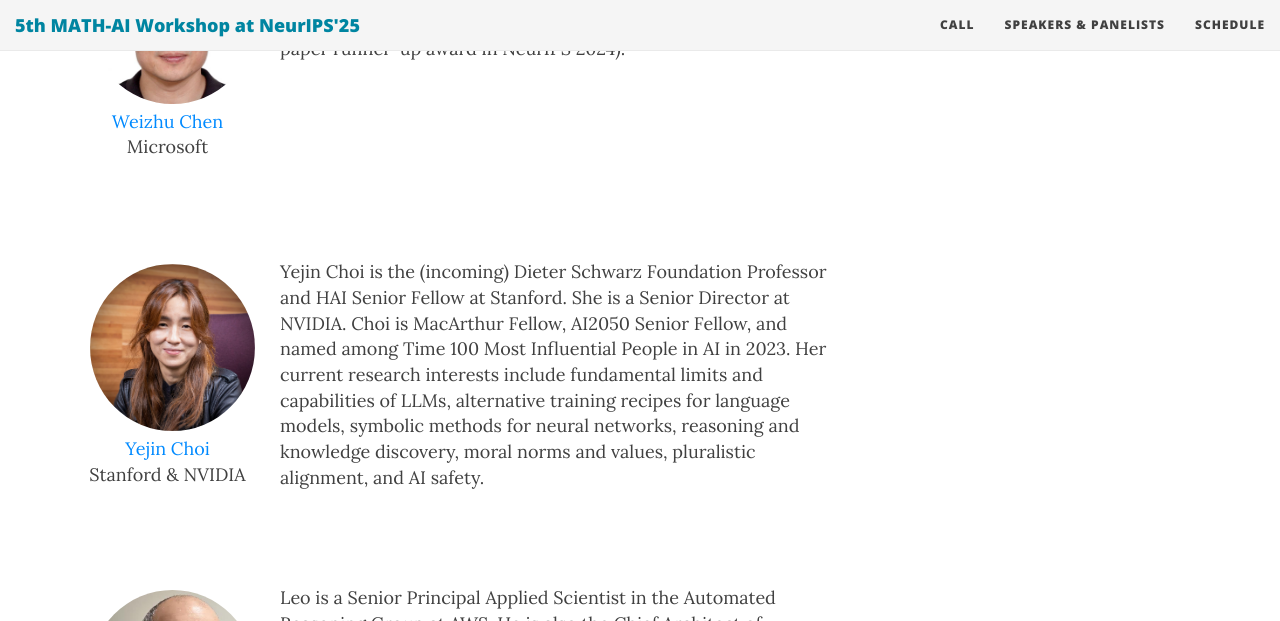
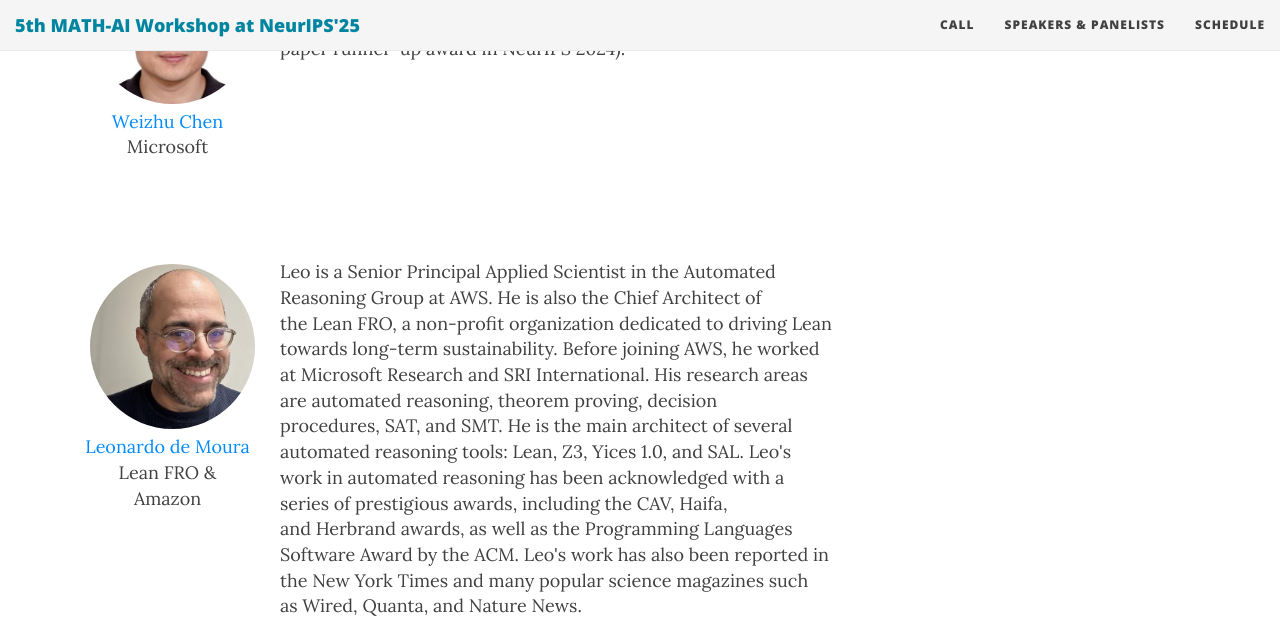
Before and after one commit to mathai2025/mathai2025.github.io, a Jekyll site: the page built from speakers.md, in a window 1280 px wide and 900 px high, scrolled down 817 px, cut to the strip 0-621 px from the top of the window. Built offline with Jekyll 4.4.1, drawn with Linux system fonts in a browser that asks for light colours; nearby versions of some CDN libraries.

Commit message:
Update speakers.yml

```diff
--- a/_data/speakers.yml
+++ b/_data/speakers.yml
@@ -11,13 +11,6 @@ wchen:
     affiliation: "Microsoft"
     img: "wchen.jpg"
     bio: "Weizhu Chen is a Technical Fellow and CVP at Microsoft. He leads a team working on large-scale (OpenAI and Microsoft) model training, including post-training, pre-training, and data. His published works include LoRA, DeBERTa, Phi, and Rho-1 (best paper runner-up award in NeurIPS 2024)."
-
-ychoi:
-    name: "Yejin Choi"
-    url: "https://yejinc.github.io/"
-    affiliation: "Stanford & NVIDIA"
-    img: "ychoi.jpg"
-    bio: "Yejin Choi is the (incoming) Dieter Schwarz Foundation Professor and HAI Senior Fellow at Stanford. She is a Senior Director at NVIDIA. Choi is MacArthur Fellow, AI2050 Senior Fellow, and named among Time 100 Most Influential People in AI in 2023. Her current research interests include fundamental limits and capabilities of LLMs, alternative training recipes for language models, symbolic methods for neural networks, reasoning and knowledge discovery, moral norms and values, pluralistic alignment, and AI safety."
 
 ldemoura:
     name: "Leonardo de Moura"
```
